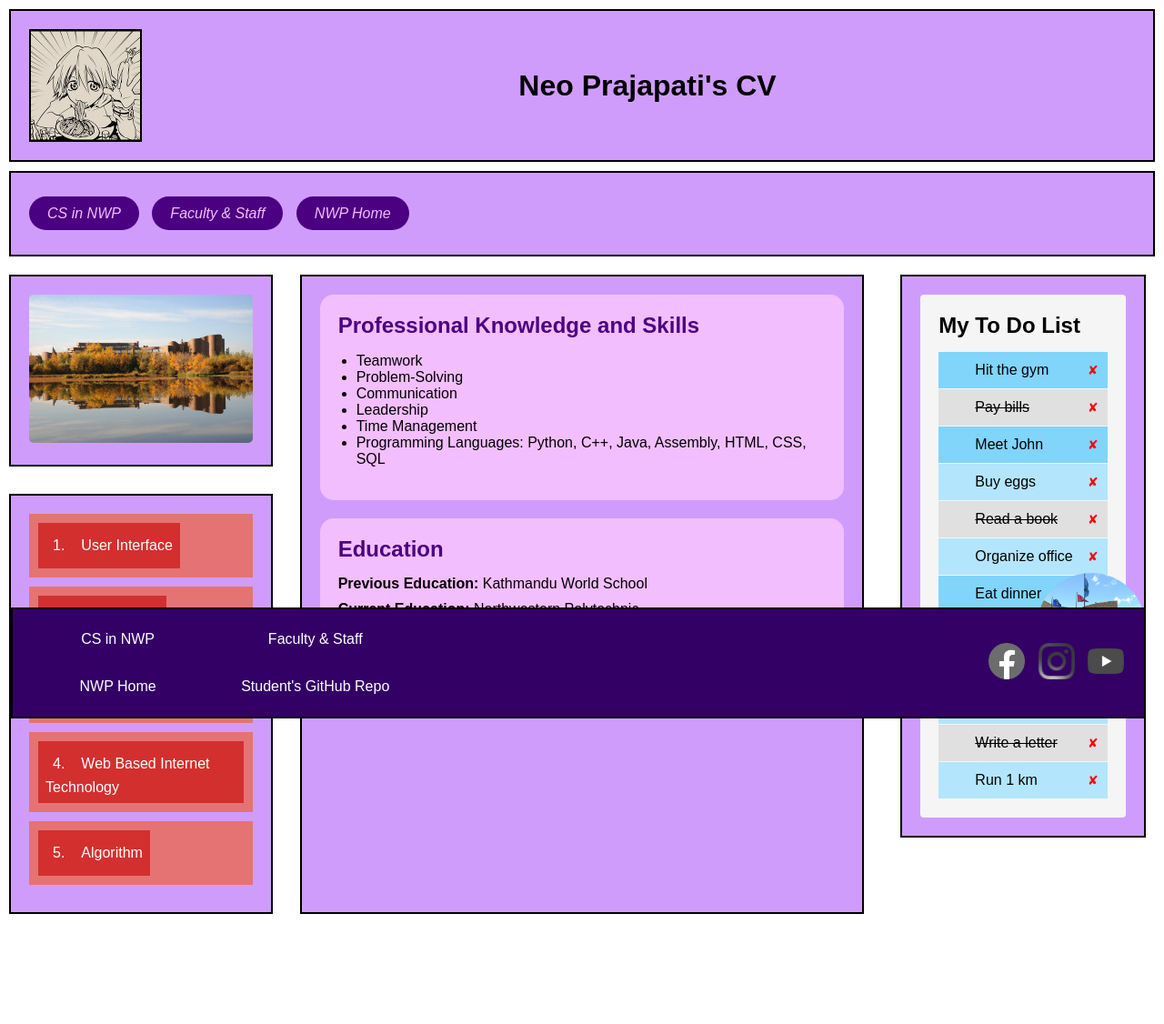
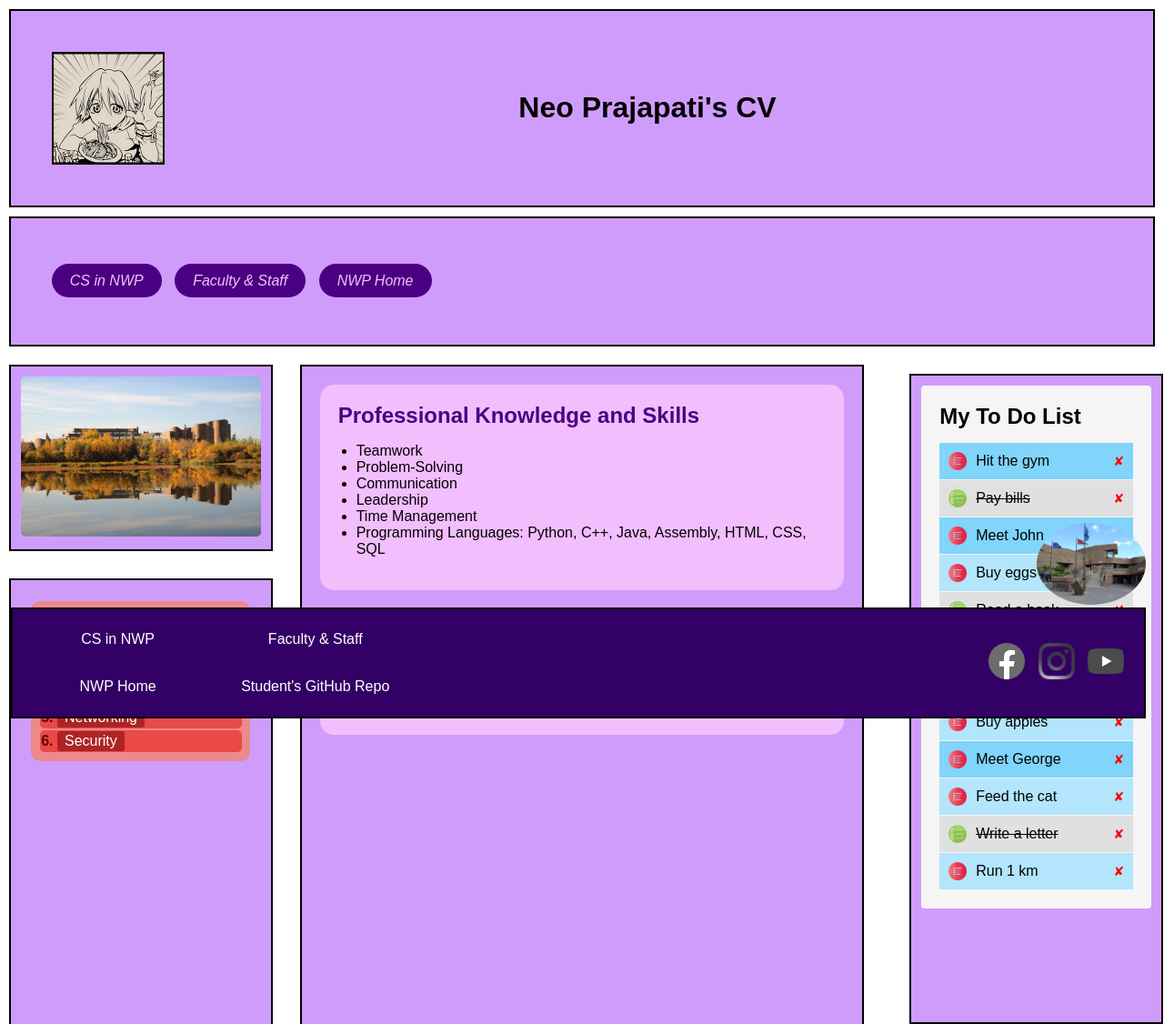
Before and after one commit to neo-nwp/cs3990_labs_Oractice_Prajapati, a website: page index.html in a window 1280 px wide. Shown: the top 1126 px of the page at 91% size. Before the commit the page ends 1015 px from the top, so only its background shows below. Drawn offline with Linux system fonts and the light colour scheme.

Commit message:
Lab2 final

```diff
--- a/Styles/styles.css
+++ b/Styles/styles.css
@@ -7,7 +7,7 @@ body {
 
 
 header, nav, aside, main, footer {
-  padding: 20px;
+  padding: 3.5%;
   margin: 10px;  /* Margin is applied to all elements */
   border: 2px solid hsl(0, 0%, 0%);
   background-color: #d09cfc;
@@ -85,7 +85,7 @@ nav ul li a:hover {
   justify-content: space-between;
   align-items: stretch; /* Makes all children same height */
   gap: 10px;
-  min-height: calc(100vh - 300px); /* Adjust based on your header/footer height */
+  margin-bottom: 12%;
 }
 .left-side {
   width: 25%;
@@ -98,6 +98,7 @@ nav ul li a:hover {
   width: 25%;
   position: relative;
   top: -10px; /* Moves it up */
+
 }
 
 /* Keep existing styles and add/modify these */
@@ -156,41 +157,55 @@ main {
   flex-direction: column;
 }
 .aside2 {
-  background-color: #ffebee;
+  background-color: #d09cfc;
+  ;
   padding: 20px;
   max-width: 500px;
-  margin: 20px;
+  margin: 10px;
 }
 
-.list-item {
-  position: relative;
-  background-color: #e57373;
-  margin-bottom: 10px;
-  padding: 10px;
+.aside2 ol {
+  background-color: rgb(235, 138, 138); /* Light background for the entire list */
+  margin: 1%;
+  padding: 3%;
+  border-radius: 10px;
 }
 
-.list-item span {
-  display: inline-block;
-  background-color: #d32f2f;
-  padding: 8px;
-  color: white;
+.aside2 li {
+  list-style-position: inside;
+  background-color: rgb(235, 72, 72); /* Darker background for each list item */
+  margin: 1%;
+  padding: 0.5%;
+  border-radius: 5px;
 }
 
-.item-number {
-  margin-right: 10px;
+.aside2 li::marker {
+  color: rgb(104, 6, 6); /* Darkest color for the list marker */
+  font-weight: bold;
 }
+
+.aside2 span {
+  display: inline-block;
+  background-color: rgb(173, 36, 36); /* Darkest background only under the text */
+  color: white;
+  padding: 2px 8px;
+  border-radius: 3px;
+}
+
 .aside3 {
-  flex: 1;
+
   max-width: auto;
-  margin: 20px;
-  width: 87%;
+  margin: 30px;
+  width: 90%;
   font-family: Arial, sans-serif;
 }
+
 
 .todo-container {
   background-color: #f5f5f5;
   border-radius: 4px;
   padding: 20px;
+  margin-bottom: 45%;
 }
 
 h2 {
@@ -227,12 +242,15 @@ h2 {
   background-repeat: no-repeat;
 }
 
-.todo-checkbox.unchecked {
-  background-image: url('toDo.png');
+.todo-checkbox {
+  display: inline-block;
+  width: 20px; /* Adjust as needed */
+  height: 20px; /* Adjust as needed */
 }
 
-.todo-checkbox.checked {
-  background-image: url('done.png');
+.todo-checkbox img {
+  width: 100%; /* Make sure the image fits within the span */
+  height: 100%; /* Ensure the image scales within the container */
 }
 
 .todo-text {
@@ -251,10 +269,10 @@ h2 {
 
 .fixed-block {
   position: fixed;
-  bottom: 50px;
+  bottom: 135px;
   right: 20px;
   width: 120px;
-  height: 120px;
+  height: px;
   border-radius: 50%;
 }
 
--- a/index.html
+++ b/index.html
@@ -45,22 +45,15 @@
             <aside id="aside1">
                 <img src="Images/nwp.jpg" alt="NWP Building Photo">
             </aside>
-            <aside id="aside2">
-                <div class="list-item">
-                    <span><span class="item-number">1.</span>User Interface</span>
-                </div>
-                <div class="list-item">
-                    <span><span class="item-number">2.</span>Architecture</span>
-                </div>
-                <div class="list-item">
-                    <span><span class="item-number">3.</span>Database</span>
-                </div>
-                <div class="list-item">
-                    <span><span class="item-number">4.</span>Web Based Internet Technology</span>
-                </div>
-                <div class="list-item">
-                    <span><span class="item-number">5.</span>Algorithm</span>
-                </div>
+            <aside id="aside2" class="aside2">
+                <ol>
+                    <li><span>User Interface</span></li>
+                    <li><span>Web Development</span></li>
+                    <li><span>Database Management</span></li>
+                    <li><span>Software Development</span></li>
+                    <li><span>Networking</span></li>
+                    <li><span>Security</span></li>
+                </ol>
             </aside>
         </div>
 
@@ -86,73 +79,76 @@
 
         <div class="right-side">
             <aside class="aside3">
+                <div class="advertisement">
+                    <img src="Images/nwp_build.jpg" alt="NWP Building Photo" id="img2" class="fixed-block">
+                </div>
                 <div class="todo-container">
                     <h2>My To Do List</h2>
                     <div class="todo-list">
                         <div class="todo-item">
-                            <span class="todo-checkbox unchecked"></span>
+                            <span class="todo-checkbox unchecked"><img src="Images/toDo.png"></span>
                             <span class="todo-text">Hit the gym</span>
                             <span class="delete-icon">&#10008;</span>
                         </div>
                         <div class="todo-item checked">
-                            <span class="todo-checkbox checked"></span>
+                            <span class="todo-checkbox checked"><img src="Images/done.png"></span>
                             <span class="todo-text">Pay bills</span>
                             <span class="delete-icon">&#10008;</span>
                         </div>
                         <div class="todo-item">
-                            <span class="todo-checkbox unchecked"></span>
+                            <span class="todo-checkbox unchecked"><img src="Images/toDo.png"></span>
                             <span class="todo-text">Meet John</span>
                             <span class="delete-icon">&#10008;</span>
                         </div>
                         <div class="todo-item">
-                            <span class="todo-checkbox unchecked"></span>
+                            <span class="todo-checkbox unchecked"><img src="Images/toDo.png"></span>
                             <span class="todo-text">Buy eggs</span>
                             <span class="delete-icon">&#10008;</span>
                         </div>
                         <div class="todo-item checked">
-                            <span class="todo-checkbox checked"></span>
+                            <span class="todo-checkbox checked"><img src="Images/done.png"></span>
                             <span class="todo-text">Read a book</span>
                             <span class="delete-icon">&#10008;</span>
                         </div>
                         <div class="todo-item">
-                            <span class="todo-checkbox unchecked"></span>
+                            <span class="todo-checkbox unchecked"><img src="Images/toDo.png"></span>
                             <span class="todo-text">Organize office</span>
                             <span class="delete-icon">&#10008;</span>
                         </div>
                         <div class="todo-item">
-                            <span class="todo-checkbox unchecked"></span>
+                            <span class="todo-checkbox unchecked"><img src="Images/toDo.png"></span>
                             <span class="todo-text">Eat dinner</span>
                             <span class="delete-icon">&#10008;</span>
                         </div>
                         <div class="todo-item">
-                            <span class="todo-checkbox unchecked"></span>
+                            <span class="todo-checkbox unchecked"><img src="Images/toDo.png"></span>
                             <span class="todo-text">Buy apples</span>
                             <span class="delete-icon">&#10008;</span>
                         </div>
                         <div class="todo-item">
-                            <span class="todo-checkbox unchecked"></span>
+                            <span class="todo-checkbox unchecked"><img src="Images/toDo.png"></span>
                             <span class="todo-text">Meet George</span>
                             <span class="delete-icon">&#10008;</span>
                         </div>
                         <div class="todo-item">
-                            <span class="todo-checkbox unchecked"></span>
+                            <span class="todo-checkbox unchecked"><img src="Images/toDo.png"></span>
                             <span class="todo-text">Feed the cat</span>
                             <span class="delete-icon">&#10008;</span>
                         </div>
                         <div class="todo-item checked">
-                            <span class="todo-checkbox checked"></span>
+                            <span class="todo-checkbox checked"><img src="Images/done.png"></span>
                             <span class="todo-text">Write a letter</span>
                             <span class="delete-icon">&#10008;</span>
                         </div>
                         <div class="todo-item">
-                            <span class="todo-checkbox unchecked"></span>
+                            <span class="todo-checkbox unchecked"><img src="Images/toDo.png"></span>
                             <span class="todo-text">Run 1 km</span>
                             <span class="delete-icon">&#10008;</span>
                         </div>
                     </div>
                 </div>
+
             </aside>
-            <img src="Images/nwp_build.jpg" alt="NWP Building Photo" id="img2" class="fixed-block">
         </div>
     </div>
 
```
